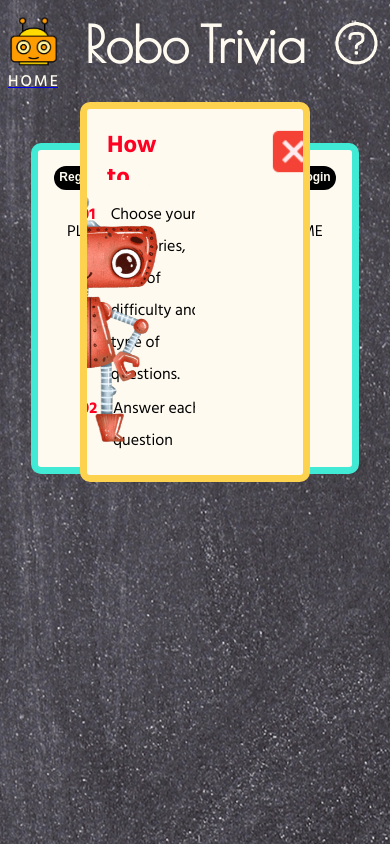
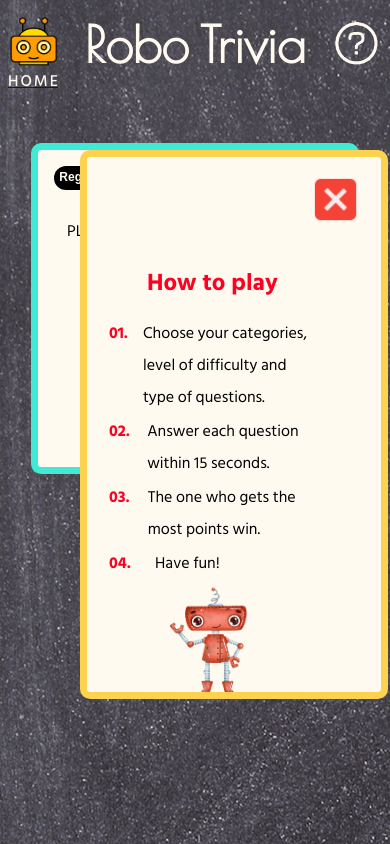
Before and after one commit to RoboTriviaProject/RoboTrivia, a React (Create React App) app: page / in a window 390 px wide. Both pictures are taken after a click on the picture 356 px from the left and 43 px from the top of the page. Built offline with nearby package versions, Linux system fonts and the light colour scheme; no server answers.

Commit message:
add close icon and did responsiveness of how to play container

```diff
--- a/src/App.css
+++ b/src/App.css
@@ -582,7 +582,7 @@ header {
   /* left: 150px; */
   top: 70px;
   width: 700px;
-  height: 45vh;
+  height: 65vh;
 }
 
 .instructionContainer {
@@ -645,9 +645,45 @@ header {
     width: auto;
   }
   .instructionContainer{
+    width: auto;
+  }
+
+  .imageContainer{
+    display: flex;
+    flex-direction: column;
+    width: 100px;
+  }
+  .instructionContainer{
+    display: flex;
+    flex-wrap: wrap;
 
   }
+  .redRobotImg{
+    width: 100px;
+    position: absolute;
+    top: 70%;
+    right: 45%;
+  }
+}
 
+@media(max-width:500px){
+  .redRobotImg{
+    width: 80px;
+    position: absolute;
+    top: 80%;
+  }
+  .howContainer{
+    position: absolute;
+    right: -20%;
+    top: 14%;
+    overflow-y: hidden;
+  }
+
+  .closeIcon{
+    position: absolute;
+    left: 75%;
+
+  }
 }
 
 /********************* WELCOME ***********************/
```
